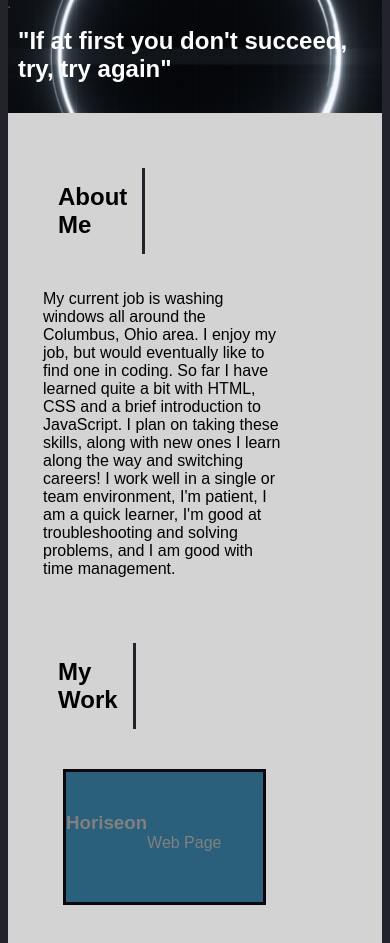
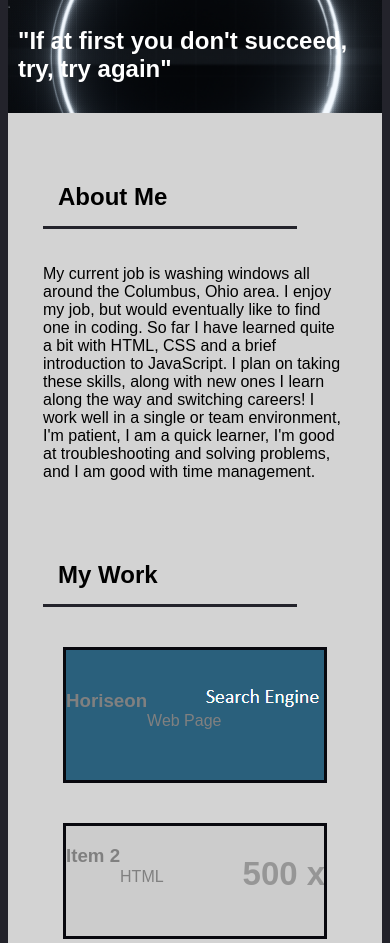
Before and after one commit to Jdanders99/Self-Portfolio, a plain HTML site: page index.html in a window 390 px wide. Shown: the part 131-1074 px from the top of the page. Drawn offline with Linux system fonts and the light colour scheme; placeholder pictures from the web are drawn by us.

Commit message:
Added media queries to make it easily readible for different devices, finished css images

```diff
--- a/assets/css/style.css
+++ b/assets/css/style.css
@@ -141,3 +141,31 @@ address > a:hover {
 .placeholder {
     background-image: url(https://via.placeholder.com/768x100.png/000000/FFFFFF/?text=Coming+Soon);
 }
+
+@media screen and (max-width: 980px) {
+    .section p {
+        flex-basis: 75%
+    }
+
+    .section {
+        flex-direction: column;
+    }
+    .section h2 {
+        border-right: none;
+        border-bottom: 3px solid var(--secondary);
+    }
+
+    .horiseon {
+        background-image: url(../images/horiseon2.png);
+    }
+
+    .placeholder {
+        background-image: url(https://via.placeholder.com/620x100.png/000000/FFFFFF/?text=Coming+Soon);
+    }
+}
+
+@media screen and (max-width: 412px) {
+    .placeholder {
+        background-image: url(https://via.placeholder.com/500x100.png/000000/FFFFFF/?text=Coming+Soon);
+    }
+}
```
Also changed, not shown: assets/images/horiseon2.png (added).
